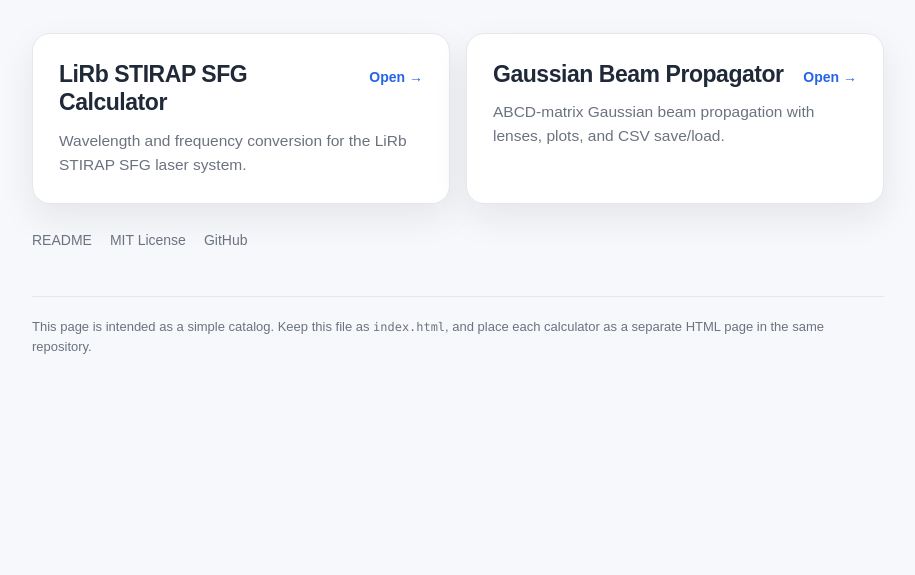
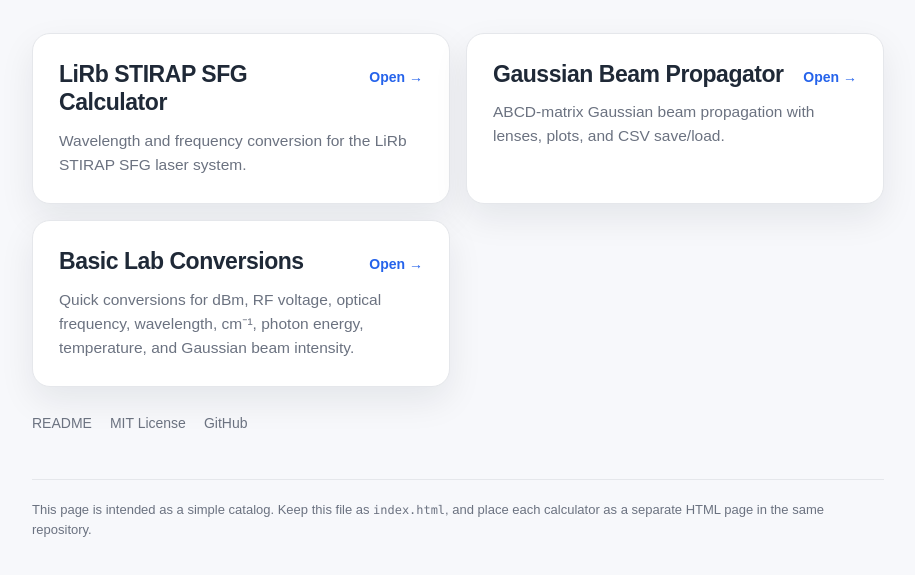
Before and after one commit to yunxuanluu/sfg_calculation, a plain HTML site: page index.html in a window 1280 px wide. Shown: the part 203-778 px from the top of the page, without its empty margins (182-1097 px from the left). Drawn offline with Linux system fonts and the light colour scheme.

Commit message:
Update index.html

```diff
--- a/index.html
+++ b/index.html
@@ -204,6 +204,17 @@
           ABCD-matrix Gaussian beam propagation with lenses, plots, and CSV save/load.
         </p>
       </a>
+
+      <a class="card" href="basic_conversions.html">
+        <div class="card-top">
+          <h2>Basic Lab Conversions</h2>
+          <span class="tag">Open →</span>
+        </div>
+        <p>
+          Quick conversions for dBm, RF voltage, optical frequency, wavelength, cm⁻¹,
+          photon energy, temperature, and Gaussian beam intensity.
+        </p>
+      </a>
     </section>
 
     <div class="links">
```
